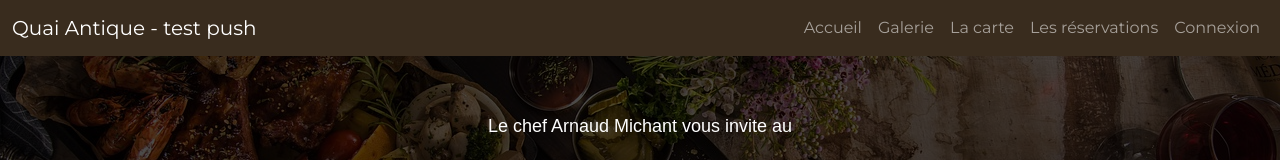
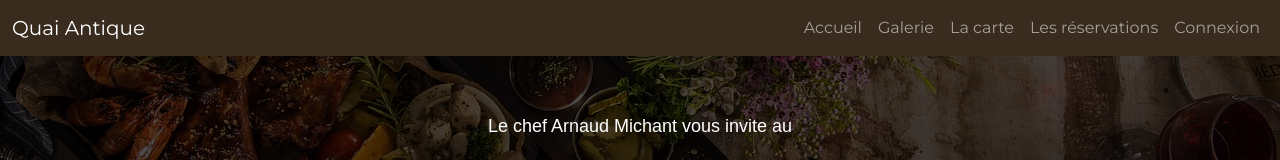
Before and after one commit to r-meynet/QuaiAntiqueRestaurantFront, a website with bundled scripts: page index.html in a window 1280 px wide. Shown: the top 160 px of the page. Built offline with nearby package versions, Linux system fonts and the light colour scheme; a web font is replaced by a local one.

Commit message:
Verif test push

```diff
--- a/index.html
+++ b/index.html
@@ -27,7 +27,7 @@
         <header>
             <nav class="navbar navbar-expand-lg bg-dark" data-bs-theme="dark">
                 <div class="container-fluid">
-                    <a class="navbar-brand" href="/">Quai Antique - test push</a>
+                    <a class="navbar-brand" href="/">Quai Antique</a>
                     <button
                         class="navbar-toggler"
                         type="button"
```
